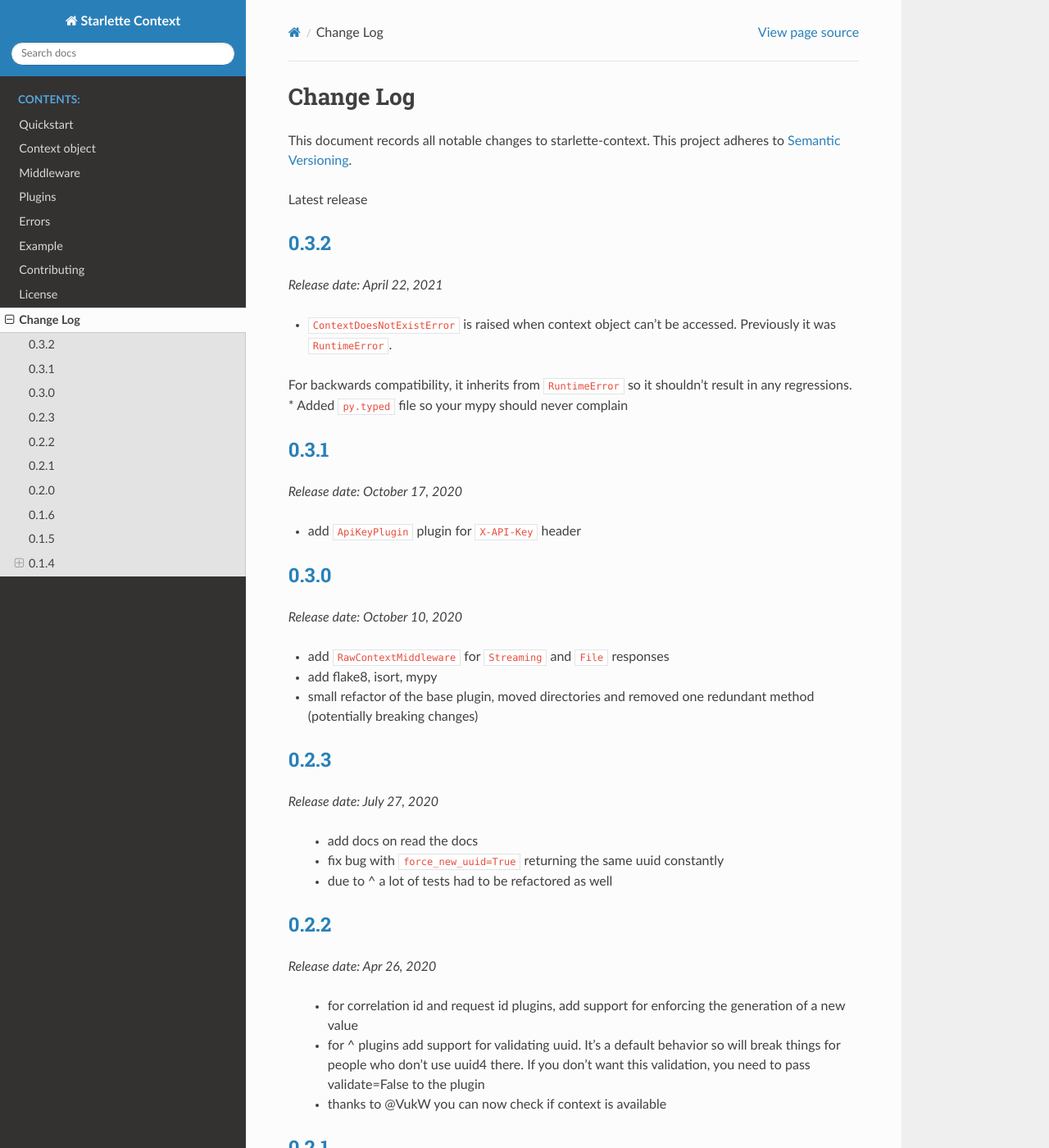
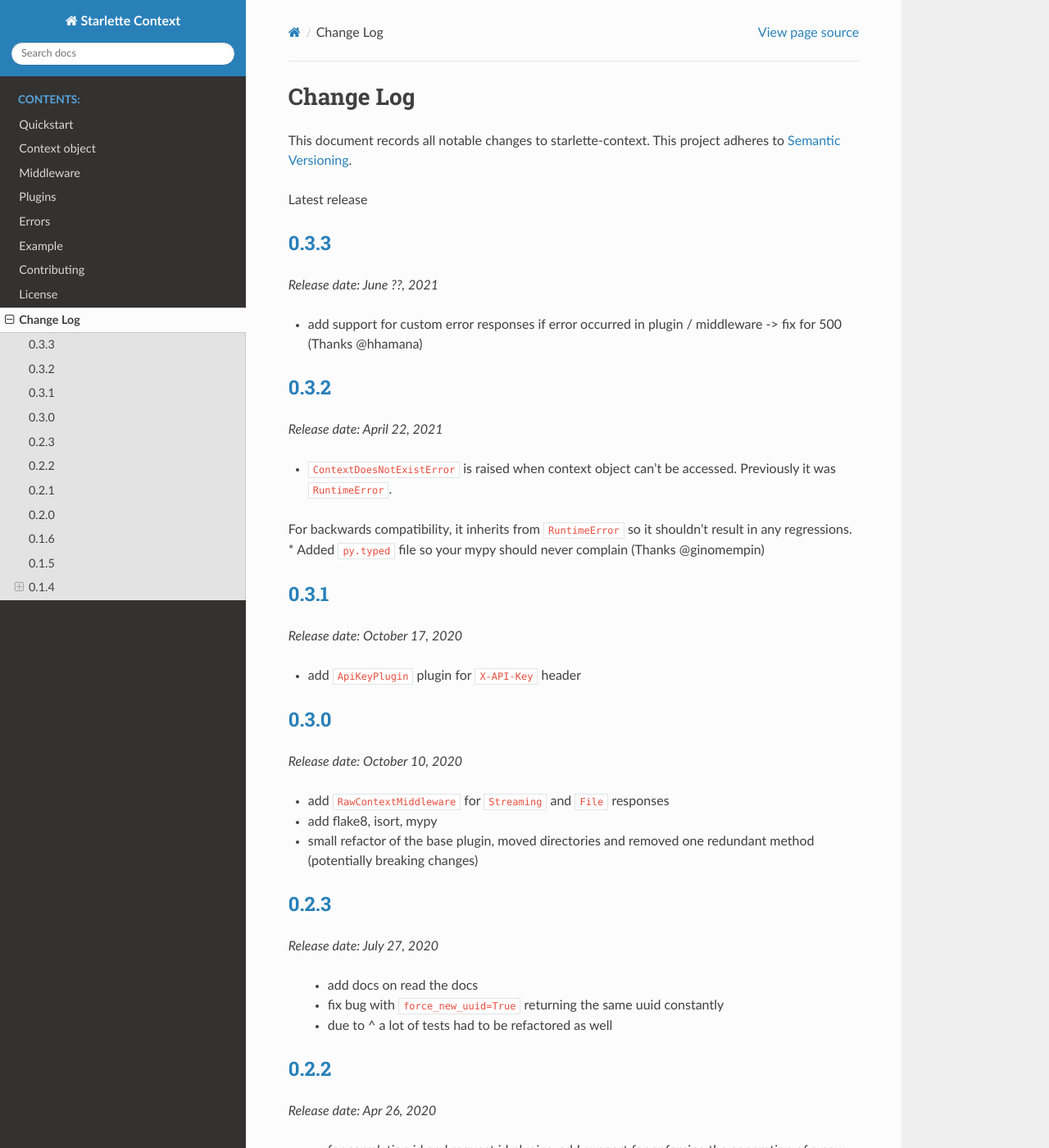
Before and after one commit to tomwojcik/starlette-context, a Sphinx documentation site: the page built from docs/source/changelog.rst, in a window 1280 px wide and 1400 px high. Shown: the whole window at 82% size. Built offline with Sphinx 7.4.7 and the Read the Docs theme 2.0.0, drawn with Linux system fonts in a browser that asks for light colours; some of the changed text lies outside the part shown.

Commit message:
update changelog

```diff
--- a/docs/source/changelog.rst
+++ b/docs/source/changelog.rst
@@ -8,13 +8,20 @@
 Latest release
 
 --------
+`0.3.3`_
+--------
+*Release date: June ??, 2021*
+
+* add support for custom error responses if error occurred in plugin / middleware -> fix for 500 (Thanks @hhamana)
+
+--------
 `0.3.2`_
 --------
 *Release date: April 22, 2021*
 
 * ``ContextDoesNotExistError`` is raised when context object can't be accessed. Previously it was ``RuntimeError``.
 For backwards compatibility, it inherits from ``RuntimeError`` so it shouldn't result in any regressions.
-* Added ``py.typed`` file so your mypy should never complain
+* Added ``py.typed`` file so your mypy should never complain (Thanks @ginomempin)
 
 --------
 `0.3.1`_
@@ -48,7 +55,7 @@
 
  * for correlation id and request id plugins, add support for enforcing the generation of a new value
  * for ^ plugins add support for validating uuid. It's a default behavior so will break things for people who don't use uuid4 there. If you don't want this validation, you need to pass validate=False to the plugin
- * thanks to @VukW you can now check if context is available
+ * you can now check if context is available (Thanks @VukW)
 
 --------
 `0.2.1`_
```
